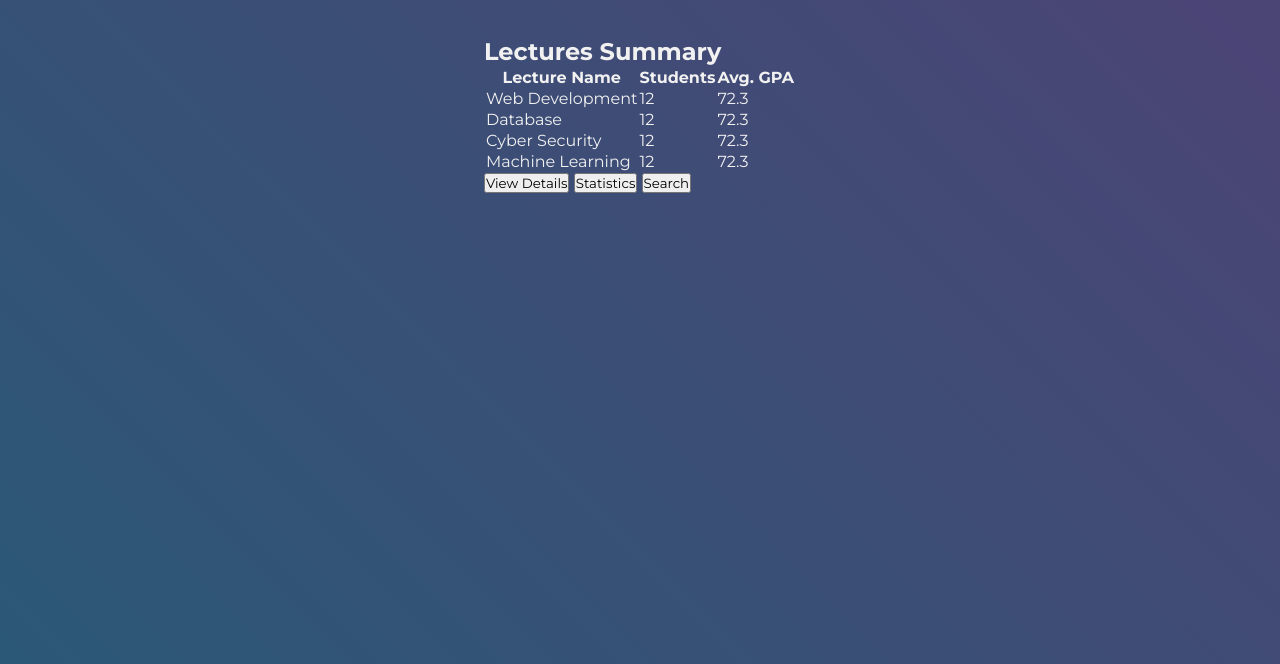
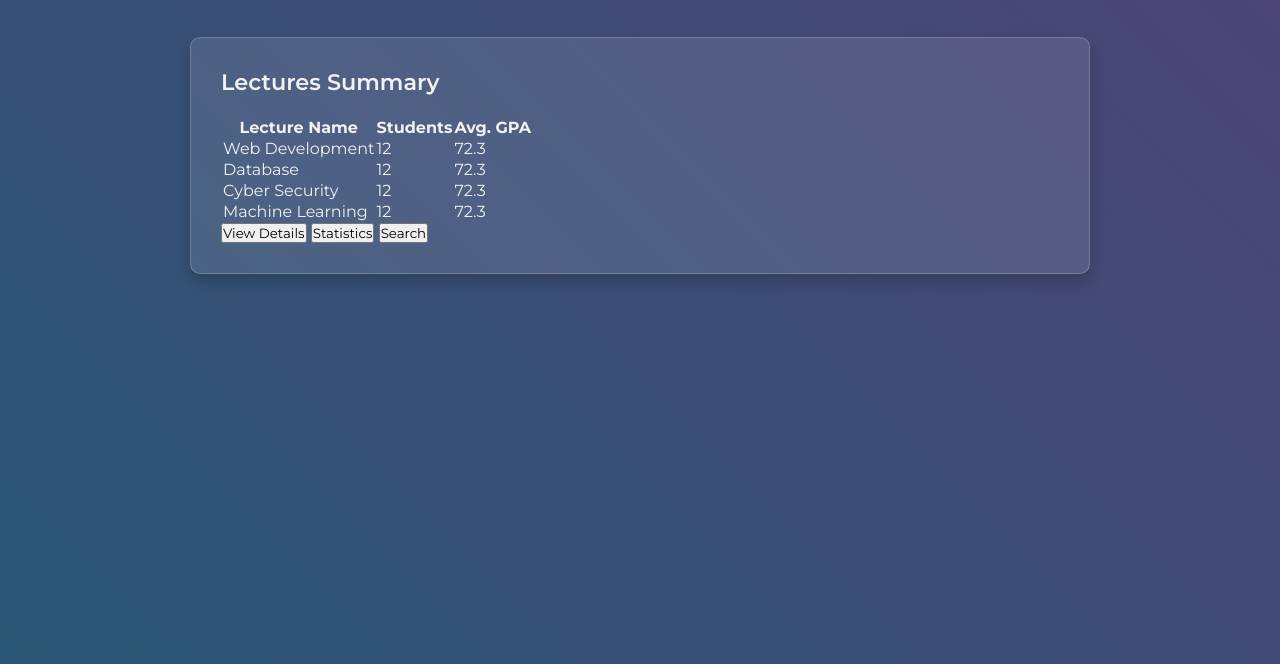
Before and after one commit to toprakmuhammed/html-css-js-projects, a plain HTML site: page project-19-student-management-system/index.html in a window 1280 px wide. Shown: the part 136-800 px from the top of the page. Drawn offline with Linux system fonts and the light colour scheme.

Commit message:
feat: add styling for dashboard.

```diff
--- a/project-19-student-management-system/style.css
+++ b/project-19-student-management-system/style.css
@@ -66,3 +66,23 @@ header h1 {
   background-color: var(--accent-color);
   color: #1a202c;
 }
+
+/* dashboard */
+
+#dashboard {
+  width: 100%;
+  max-width: 900px;
+  background-color: var(--bg-card);
+  border: 1px solid var(--border-color);
+  border-radius: 10px;
+  padding: 30px;
+  box-shadow: 0 8px 16px rgba(0, 0, 0, 0.2);
+}
+
+#dashboard h2 {
+  text-align: left;
+  font-size: 1.4rem;
+  font-weight: 600;
+  margin-bottom: 20px;
+  color: var(--text-light);
+}
```
